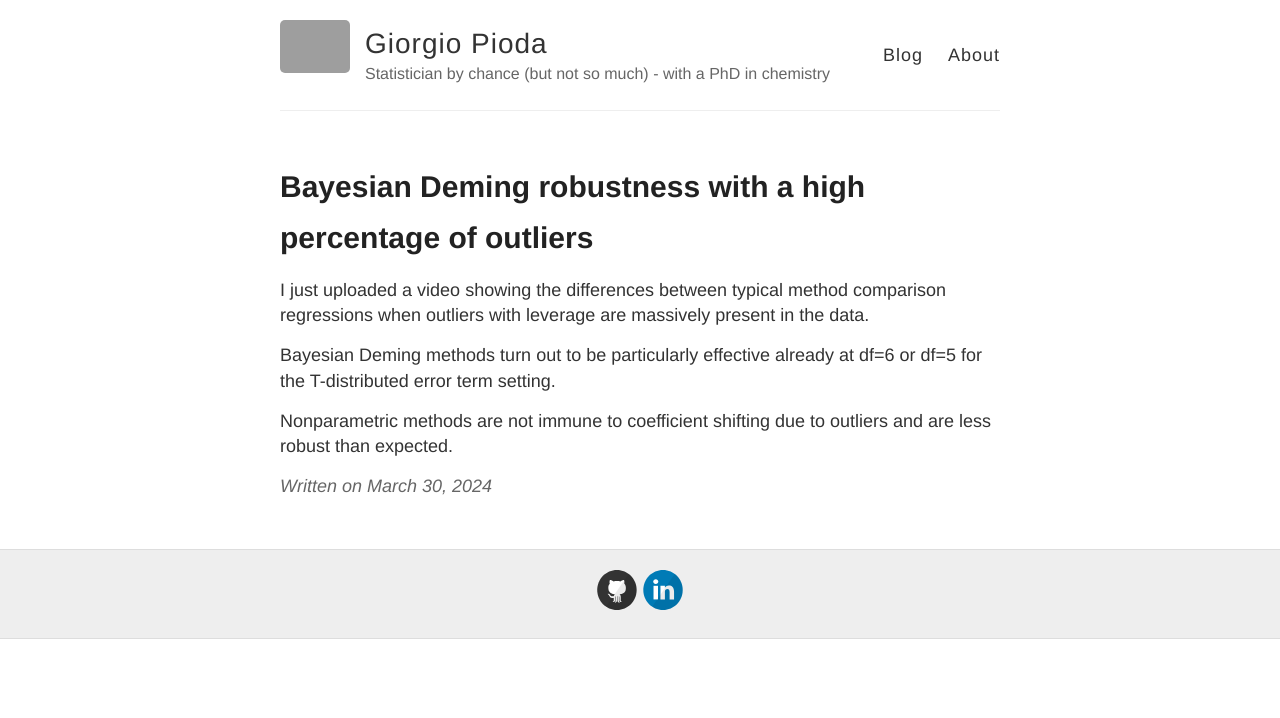
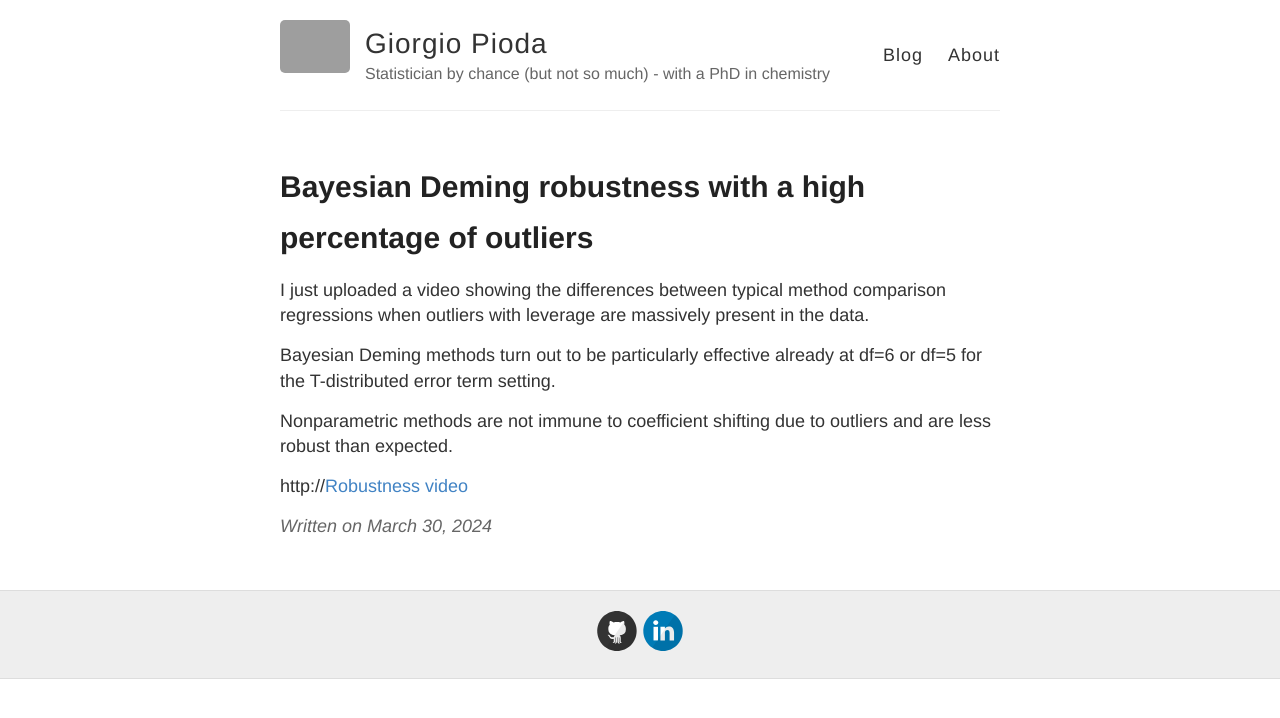
Before and after one commit to piodag/piodag.github.io, a Jekyll site: the page built from _posts/2024-3-30-Robustness.md, in a window 1280 px wide. Shown: the top 718 px of the page. Built offline with Jekyll 4.4.1, drawn with Linux system fonts in a browser that asks for light colours; grey boxes are pictures that could not be loaded.

Commit message:
Robustness 2

```diff
--- a/_posts/2024-3-30-Rubustness.md
+++ b/_posts/2024-3-30-Robustness.md
@@ -13,3 +13,5 @@ df=6 or df=5 for the T-distributed error term setting.
 
 Nonparametric methods are not immune to coefficient shifting due to
 outliers and are less robust than expected.
+
+http://[Robustness video](https://www.youtube.com/watch?v=GgXMNL8TXkQ)
```
